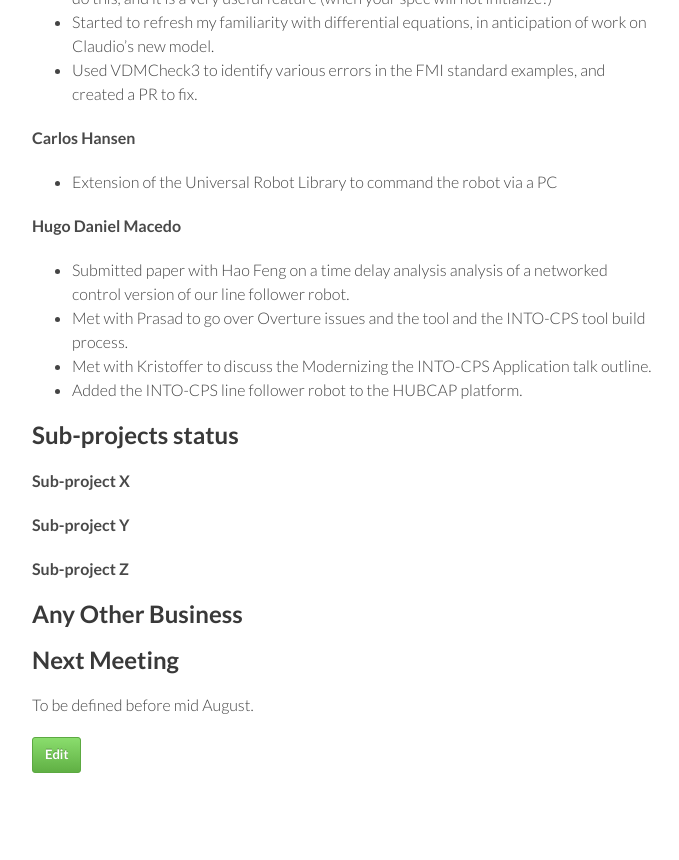
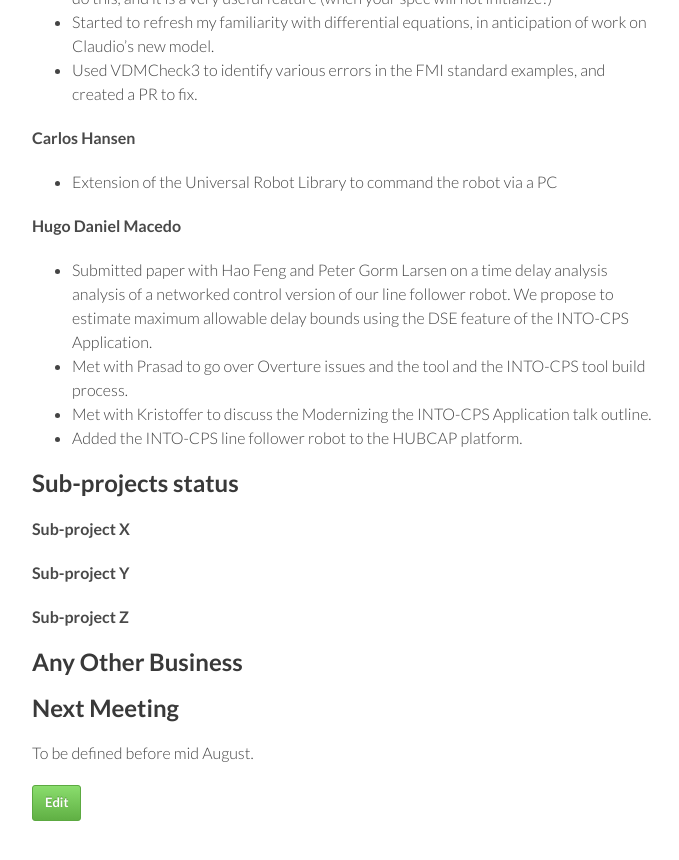
Before and after one commit to digitaltwincentre/digitaltwincentre.github.io, a Jekyll site: the page built from _biweeklies/Biweekly-20.md, in a window 1280 px wide and 900 px high, scrolled down 1327 px. Shown: the top 860 px of the window, without its empty margins (418-1097 px from the left). Built offline with Jekyll 4.4.1, drawn with Linux system fonts in a browser that asks for light colours; nearby versions of some CDN libraries.

Commit message:
Update Biweekly-20.md

```diff
--- a/_biweeklies/Biweekly-20.md
+++ b/_biweeklies/Biweekly-20.md
@@ -59,7 +59,7 @@ THe state space has to be trimmed somehow! Ideas or general approaches are welco
 * Extension of the Universal Robot Library to command the robot via a PC
 
 #### Hugo Daniel Macedo
-* Submitted paper with Hao Feng on a time delay analysis analysis of a networked control version of our line follower robot.
+* Submitted paper with Hao Feng and Peter Gorm Larsen on a time delay analysis analysis of a networked control version of our line follower robot. We propose to estimate maximum allowable delay bounds using the DSE feature of the INTO-CPS Application.
 * Met with Prasad to go over Overture issues and the tool and the INTO-CPS tool build process.
 * Met with Kristoffer to discuss the Modernizing the INTO-CPS Application talk outline.
 * Added the INTO-CPS line follower robot to the HUBCAP platform.
```
